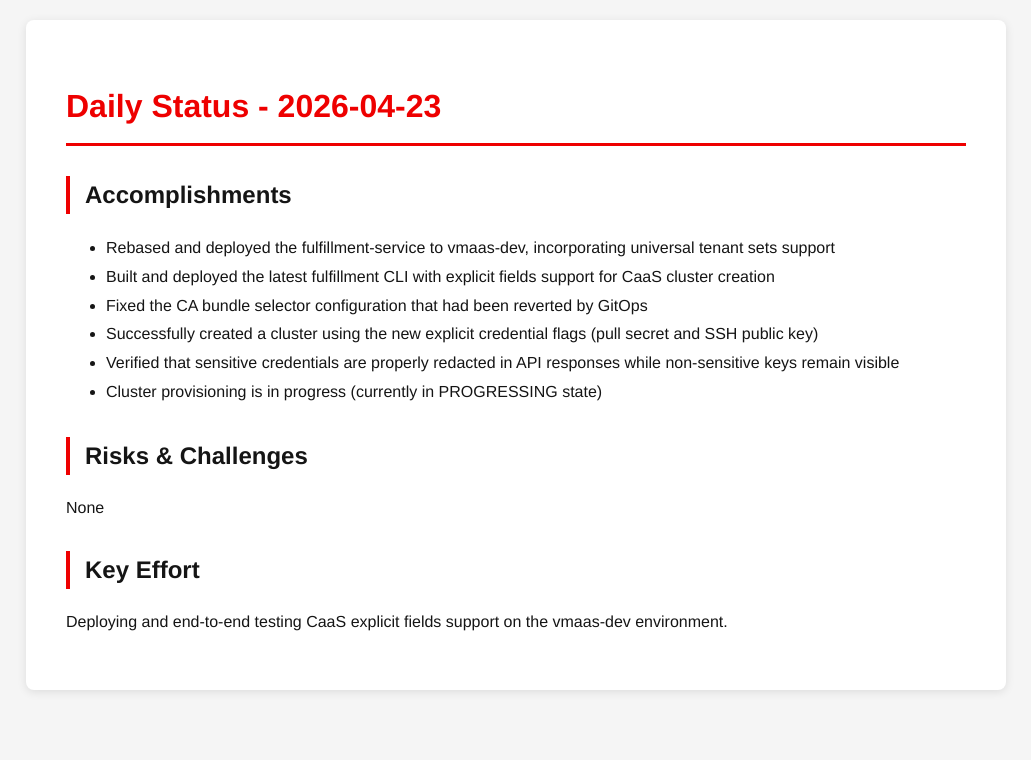
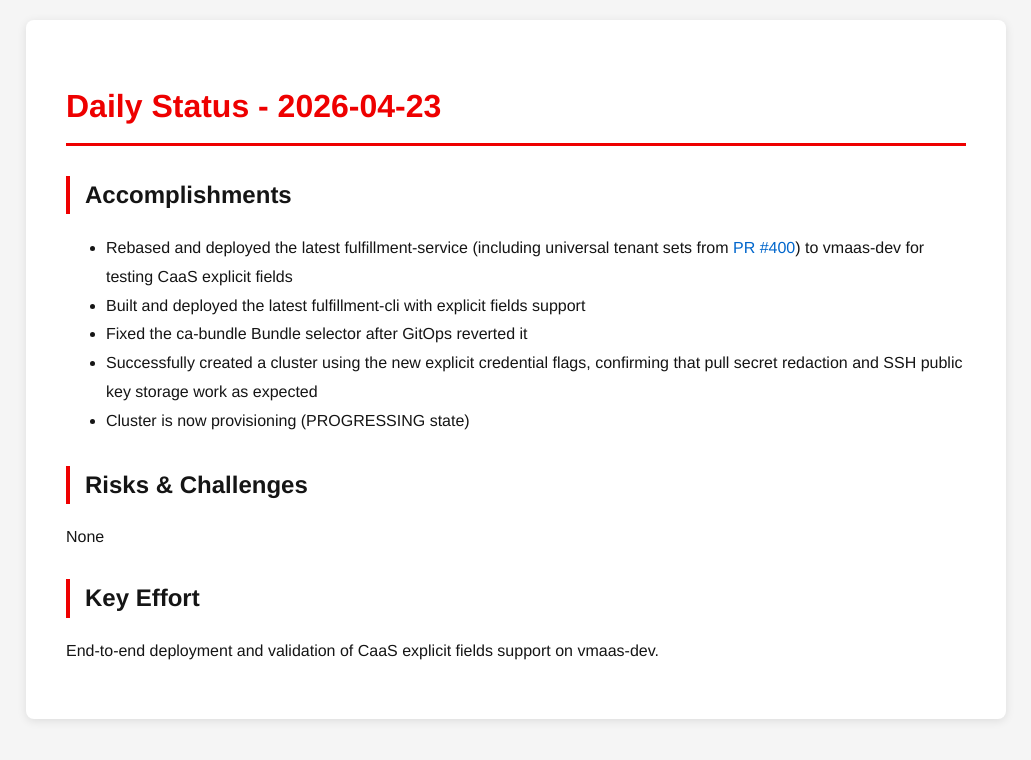
Before and after one commit to tzvatot/daily-status, a Jekyll site: the page built from 2026-04-23.md, in a window 1280 px wide. Shown: the top 760 px of the page, without its empty margins (124-1155 px from the left). Built offline with Jekyll 4.4.1, drawn with Linux system fonts in a browser that asks for light colours.

Commit message:
Daily status update - 2026-04-23

```diff
--- a/2026-04-23.md
+++ b/2026-04-23.md
@@ -7,15 +7,14 @@
 # Daily Status - 2026-04-23
 
 ## Accomplishments
-- Rebased and deployed the fulfillment-service to vmaas-dev, incorporating universal tenant sets support
-- Built and deployed the latest fulfillment CLI with explicit fields support for CaaS cluster creation
-- Fixed the CA bundle selector configuration that had been reverted by GitOps
-- Successfully created a cluster using the new explicit credential flags (pull secret and SSH public key)
-- Verified that sensitive credentials are properly redacted in API responses while non-sensitive keys remain visible
-- Cluster provisioning is in progress (currently in PROGRESSING state)
+- Rebased and deployed the latest fulfillment-service (including universal tenant sets from [PR #400](https://github.com/osac-project/fulfillment-service/pull/400)) to vmaas-dev for testing CaaS explicit fields
+- Built and deployed the latest fulfillment-cli with explicit fields support
+- Fixed the ca-bundle Bundle selector after GitOps reverted it
+- Successfully created a cluster using the new explicit credential flags, confirming that pull secret redaction and SSH public key storage work as expected
+- Cluster is now provisioning (PROGRESSING state)
 
 ## Risks & Challenges
 None
 
 ## Key Effort
-Deploying and end-to-end testing CaaS explicit fields support on the vmaas-dev environment.
+End-to-end deployment and validation of CaaS explicit fields support on vmaas-dev.
```
